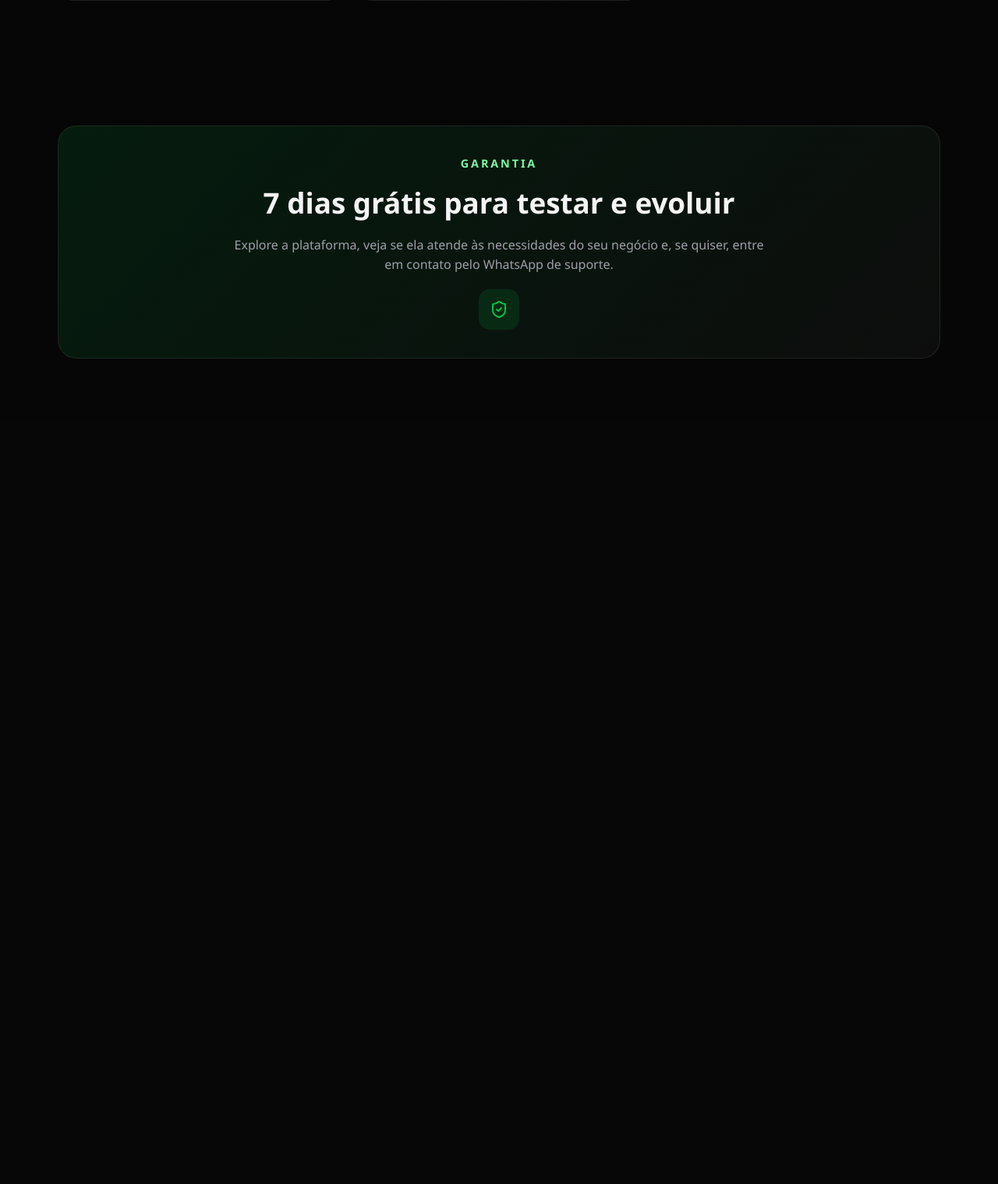
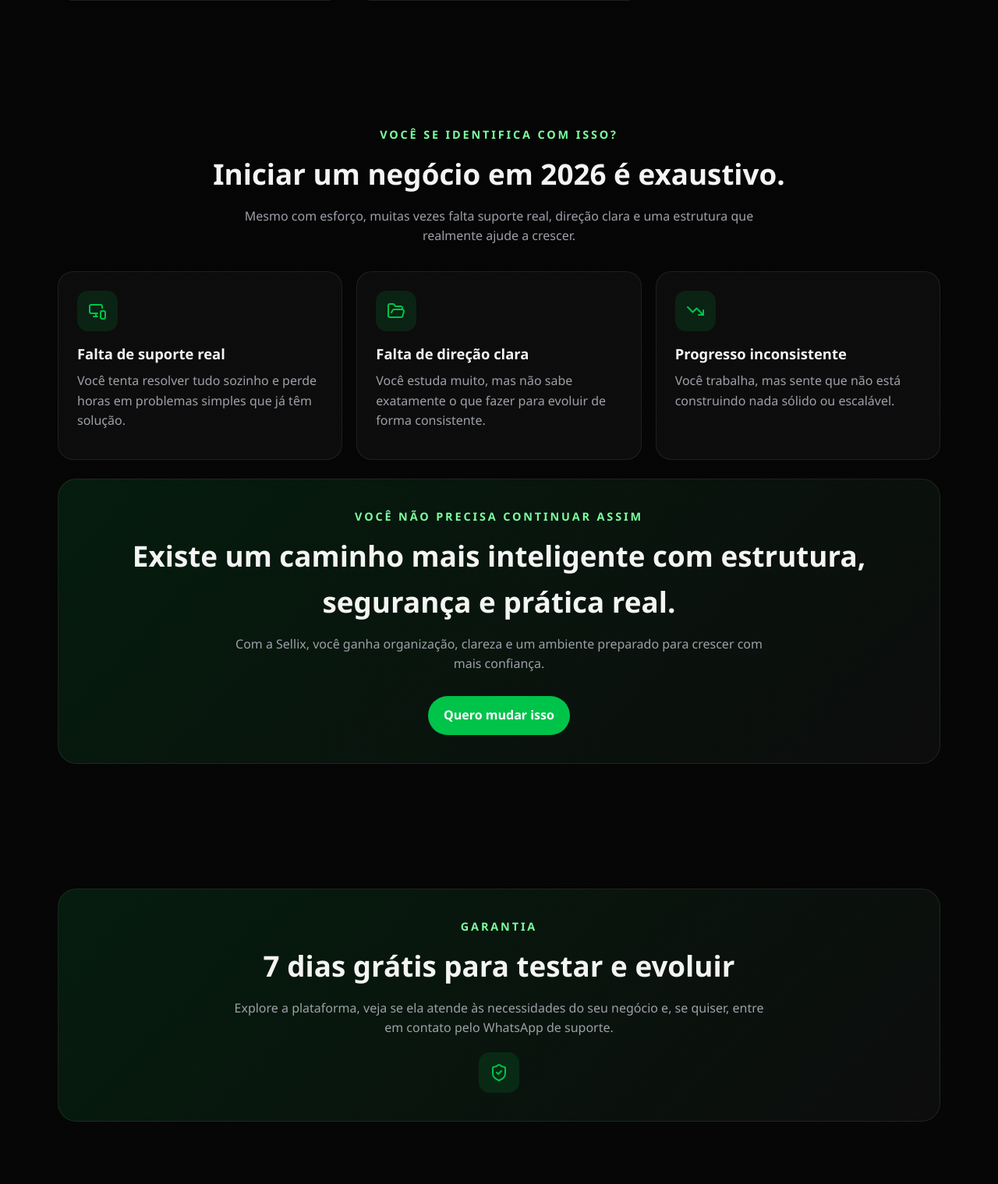
Before and after one commit to pedro-code244/sellix-saas, a Django app: page / in a window 1280 px wide. Shown: the part 2084-3603 px from the top of the page at 78% size. Before the commit the page ends 2544 px from the top, so only its background shows below. Run offline with Django 5.2, Linux system fonts and the light colour scheme.

Commit message:
update no landing page

```diff
--- a/home/templates/core/controle.html
+++ b/home/templates/core/controle.html
@@ -4,11 +4,11 @@
 <head>
     <meta charset="UTF-8">
     <title>Painel Admin | Sellix</title>
-    <link rel="icon" type="image/png" href="{% static 'img/logo.png' %}">
-    <link rel="shortcut icon" href="{% static 'img/logo.png' %}">
-    <link rel="apple-touch-icon" href="{% static 'img/logo.png' %}">
+
+    <link rel="icon" href="{% static 'ico/favicon.ico' %}" type="image/x-icon">
 
     <style>
+
         body {
             margin: 0;
             font-family: Arial, sans-serif;
--- a/home/templates/core/dashboard.html
+++ b/home/templates/core/dashboard.html
@@ -6,8 +6,11 @@
     <meta charset="UTF-8">
     <meta name="viewport" content="width=device-width, initial-scale=1.0">
     <title>{{ company.name }} | Dashboard</title>
+
     <link rel="icon" href="{% static 'ico/favicon.ico' %}" type="image/x-icon">
+
     <script src="https://unpkg.com/lucide@latest"></script>
+
 
     <style>
         :root {
--- a/home/templates/core/index.html
+++ b/home/templates/core/index.html
@@ -382,6 +382,41 @@
 </section>
 
 <section class="container">
+    <div class="section-intro">
+        <div class="top-text">Você se identifica com isso?</div>
+        <h2>Iniciar um negócio em 2026 é exaustivo.</h2>
+        <p>Mesmo com esforço, muitas vezes falta suporte real, direção clara e uma estrutura que realmente ajude a crescer.</p>
+    </div>
+
+    <div class="grid">
+        <div class="card">
+            <div class="icon-box"><i data-lucide="monitor-smartphone"></i></div>
+            <h3>Falta de suporte real</h3>
+            <p>Você tenta resolver tudo sozinho e perde horas em problemas simples que já têm solução.</p>
+        </div>
+
+        <div class="card">
+            <div class="icon-box"><i data-lucide="folder-open"></i></div>
+            <h3>Falta de direção clara</h3>
+            <p>Você estuda muito, mas não sabe exatamente o que fazer para evoluir de forma consistente.</p>
+        </div>
+
+        <div class="card">
+            <div class="icon-box"><i data-lucide="trending-down"></i></div>
+            <h3>Progresso inconsistente</h3>
+            <p>Você trabalha, mas sente que não está construindo nada sólido ou escalável.</p>
+        </div>
+    </div>
+
+    <div class="guarantee-box" style="margin-top: 24px;">
+        <div class="top-text">Você não precisa continuar assim</div>
+        <h2>Existe um caminho mais inteligente com estrutura, segurança e prática real.</h2>
+        <p>Com a Sellix, você ganha organização, clareza e um ambiente preparado para crescer com mais confiança.</p>
+        <a class="btn btn-primary" href="{% url 'cadastro' %}" style="margin-top: 16px;">Quero mudar isso</a>
+    </div>
+</section>
+
+<section class="container">
     <div class="guarantee-box">
         <div class="top-text">Garantia</div>
         <h2>7 dias grátis para testar e evoluir</h2>
--- a/home/templates/core/lista_contas.html
+++ b/home/templates/core/lista_contas.html
@@ -4,9 +4,8 @@
 <head>
     <meta charset="UTF-8">
     <title>Lista de Contas | Sellix</title>
-    <link rel="icon" type="image/png" href="{% static 'img/logo.png' %}">
-    <link rel="shortcut icon" href="{% static 'img/logo.png' %}">
-    <link rel="apple-touch-icon" href="{% static 'img/logo.png' %}">
+
+    <link rel="icon" href="{% static 'ico/favicon.ico' %}" type="image/x-icon">
 
     <style>
         body {
--- a/home/templates/core/modulos.html
+++ b/home/templates/core/modulos.html
@@ -6,6 +6,7 @@
   <meta name="viewport" content="width=device-width, initial-scale=1.0"/>
 
   <title>Sellix | SAAS</title>
+
   <link rel="icon" href="{% static 'ico/favicon.ico' %}" type="image/x-icon">
 
   <!-- Fonte -->
--- a/home/templates/core/relatorio.html
+++ b/home/templates/core/relatorio.html
@@ -4,9 +4,9 @@
 <head>
     <meta charset="UTF-8">
     <title>{{ company.name }} | Relatório</title>
-    <link rel="icon" type="image/png" href="{% static 'img/logo.png' %}">
-    <link rel="shortcut icon" href="{% static 'img/logo.png' %}">
-    <link rel="apple-touch-icon" href="{% static 'img/logo.png' %}">
+
+    <link rel="icon" href="{% static 'ico/favicon.ico' %}" type="image/x-icon">
+
     <style>
         body {
             font-family: Arial, sans-serif;
--- a/home/templates/core/sellix.html
+++ b/home/templates/core/sellix.html
@@ -5,7 +5,7 @@
 <meta charset="UTF-8">
 <meta name="viewport" content="width=device-width, initial-scale=1.0">
 
-   <link rel="icon" href="{% static 'ico/favicon.ico' %}" type="image/x-icon">
+<link rel="icon" href="{% static 'ico/favicon.ico' %}" type="image/x-icon">
 
 <title>Sellix | SAAS</title>
 
--- a/projeto/settings.py
+++ b/projeto/settings.py
@@ -31,7 +31,7 @@ BASE_DIR = Path(__file__).resolve().parent.parent
 SECRET_KEY = 'django-insecure-a=n=ux9fs!fnx&5te_abe)_=m0#yyz@mz1m-75-(_nn+*9vti^'
 
 # SECURITY WARNING: don't run with debug turned on in production!
-DEBUG = True
+DEBUG = False
 
 ALLOWED_HOSTS = ['*']
 
```
